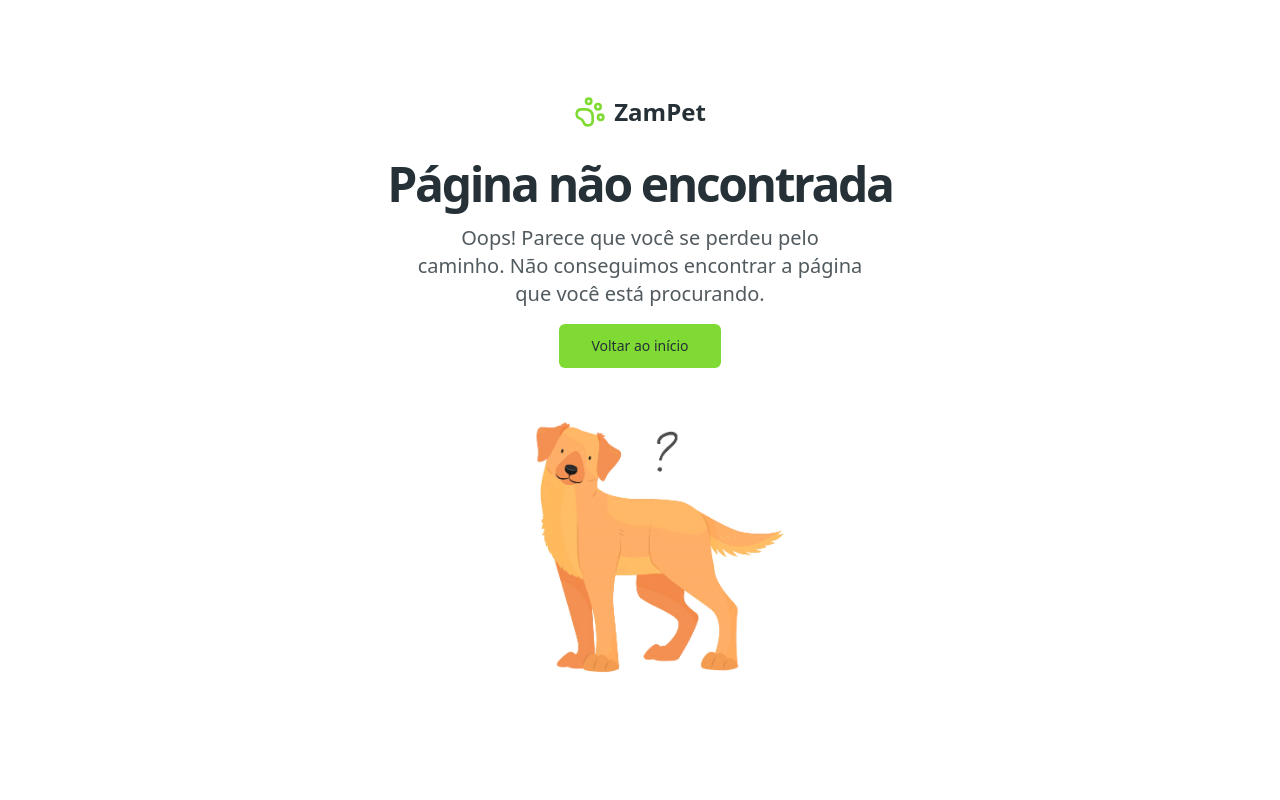
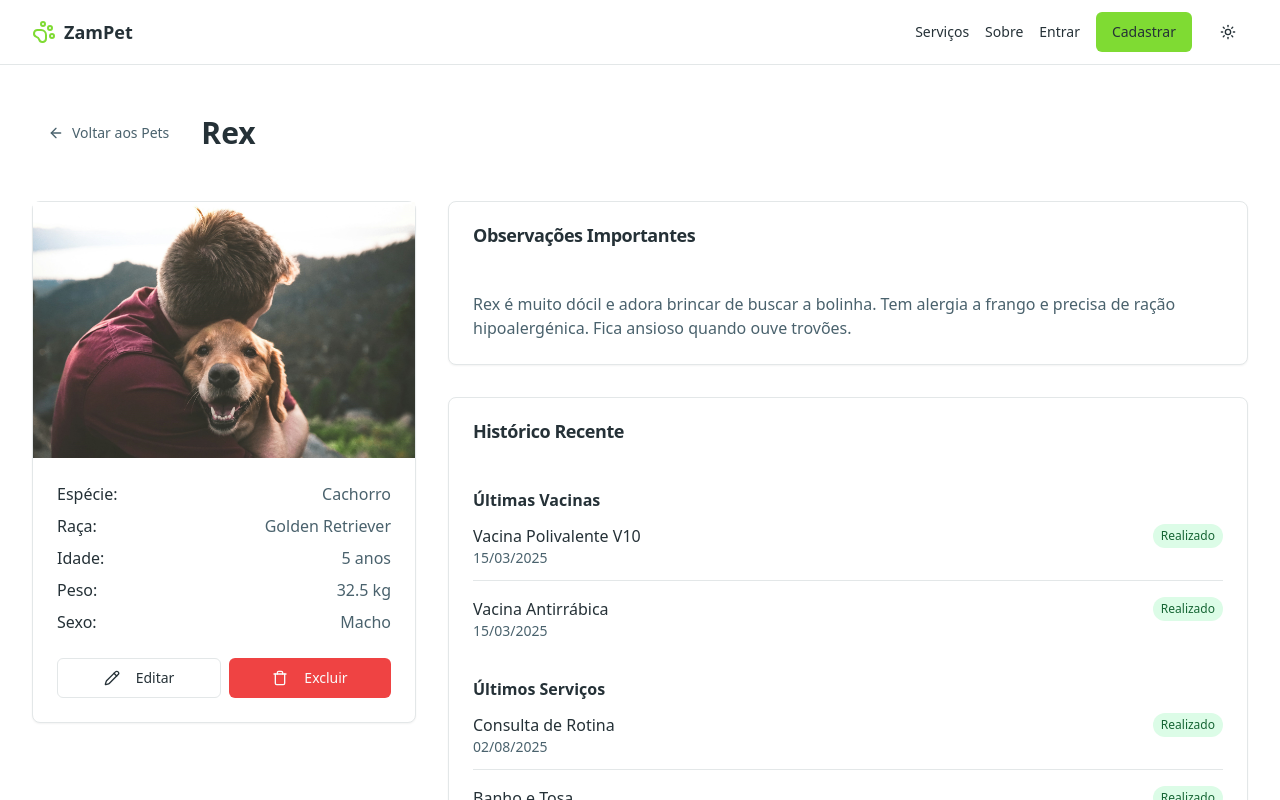
Before and after one commit to Yakkuni/frontPet, a Vue app: page /pets/1 in a window 1280 px wide. Shown: the top 800 px of the page. Built offline with nearby package versions, Linux system fonts and the light colour scheme.

Commit message:
PetDetail

```diff
--- /dev/null
+++ b/src/api/petsService.ts
@@ -0,0 +1,18 @@
+import apiClient from './axios';
+
+export const petsService = {
+  // Busca a lista de todos os pets do usuário logado
+  getAllPets() {
+    return apiClient.get('/v0/pets'); // Ajuste o endpoint se necessário
+  },
+
+  // Busca os detalhes de um pet específico pelo seu ID (UUID)
+  getPetById(petId: string) {
+    return apiClient.get(`/v0/pets/${petId}`); // Ajuste o endpoint se necessário
+  },
+
+  // (Exemplo para o futuro) Adiciona um novo pet
+  createPet(petData: any) {
+    return apiClient.post('/v0/pets', petData);
+  }
+};
--- a/src/features/pets/routes.ts
+++ b/src/features/pets/routes.ts
@@ -1,19 +1,19 @@
 export const petsRoutes = [
   {
-    // Esta será a página principal após o login
     path: '/pets',
     name: 'pets',
-    component: () => import('@/features/pets/views/PetView.vue')
+    component: () => import('@/features/pets/views/PetsView.vue')
   },
-  // Futuramente, as rotas de adicionar e detalhar pets virão aqui
-  // {
-  //   path: '/pets/add',
-  //   name: 'addPet',
-  //   component: () => import('@/features/pets/views/AddPetView.vue')
-  // },
-  // {
-  //   path: '/pets/:id',
-  //   name: 'petDetail',
-  //   component: () => import('@/features/pets/views/PetDetailView.vue')
-  // }
+  // Descomente e ative a rota para os detalhes do pet
+  {
+    path: '/pets/:id',
+    name: 'petDetail',
+    component: () => import('@/features/pets/views/PetDetailView.vue')
+  },
+  {
+    path: '/pets/add',
+    name: 'addPet',
+    // Se você criar uma página separada para adicionar pet, aponte aqui
+    // Por enquanto, o formulário está num modal, então esta rota pode não ser usada
+  },
 ]
--- a/src/features/pets/views/PetDetailView.vue
+++ b/src/features/pets/views/PetDetailView.vue
@@ -0,0 +1,154 @@
+<template>
+  <div>
+    <Navbar />
+    <div class="container mx-auto py-12">
+      <div v-if="isLoading" class="flex justify-center py-20">
+        <p class="text-muted-foreground">A carregar informações do pet...</p>
+      </div>
+
+      <div v-else>
+        <div class="flex items-center mb-12">
+          <Button variant="ghost" as-child class="mr-4">
+            <router-link to="/pets" class="flex items-center text-muted-foreground hover:text-foreground">
+              <ArrowLeftIcon class="w-4 h-4 mr-2" />
+              Voltar aos Pets
+            </router-link>
+          </Button>
+          <h1 class="text-3xl font-bold">{{ pet.name }}</h1>
+        </div>
+
+        <div class="grid grid-cols-1 md:grid-cols-3 gap-8">
+          <div class="md:col-span-1">
+            <Card>
+              <img
+                :src="pet.imageUrl || '/placeholder.jpg'"
+                :alt="pet.name"
+                class="w-full h-64 object-cover"
+              />
+              <CardContent class="p-6">
+                <div class="space-y-2">
+                  <div class="flex justify-between"><span class="font-medium">Espécie:</span> <span class="text-muted-foreground">{{ pet.species }}</span></div>
+                  <div class="flex justify-between"><span class="font-medium">Raça:</span> <span class="text-muted-foreground">{{ pet.breed }}</span></div>
+                  <div class="flex justify-between"><span class="font-medium">Idade:</span> <span class="text-muted-foreground">{{ pet.age }} anos</span></div>
+                  <div class="flex justify-between"><span class="font-medium">Peso:</span> <span class="text-muted-foreground">{{ pet.weight }} kg</span></div>
+                  <div class="flex justify-between"><span class="font-medium">Sexo:</span> <span class="text-muted-foreground">{{ pet.gender === 'male' ? 'Macho' : 'Fêmea' }}</span></div>
+                </div>
+
+                <div class="mt-6 flex space-x-2">
+                  <Button variant="outline" class="flex-1"><PencilIcon class="w-4 h-4 mr-2" /> Editar</Button>
+                  <Button variant="destructive" class="flex-1"><TrashIcon class="w-4 h-4 mr-2" /> Excluir</Button>
+                </div>
+              </CardContent>
+            </Card>
+          </div>
+
+          <div class="md:col-span-2 space-y-8">
+            <Card>
+              <CardHeader>
+                <CardTitle>Observações Importantes</CardTitle>
+              </CardHeader>
+              <CardContent>
+                <p class="text-muted-foreground">{{ pet.notes }}</p>
+              </CardContent>
+            </Card>
+
+            <Card>
+              <CardHeader>
+                <CardTitle>Histórico Recente</CardTitle>
+              </CardHeader>
+              <CardContent class="space-y-6">
+                <div>
+                  <h4 class="font-semibold mb-3">Últimas Vacinas</h4>
+                  <div v-if="latestVaccines.length === 0" class="text-sm text-center py-4 text-muted-foreground">Nenhuma vacina recente.</div>
+                  <div v-else class="space-y-4">
+                    <div v-for="service in latestVaccines" :key="service.name" class="border-b pb-3 last:border-b-0">
+                      <div class="flex justify-between items-start">
+                        <div>
+                          <h3 class="font-medium">{{ service.name }}</h3>
+                          <p class="text-sm text-muted-foreground">{{ service.date }}</p>
+                        </div>
+                        <span :class="service.statusClass" class="px-2 py-1 rounded-full text-xs font-medium">
+                          {{ service.status }}
+                        </span>
+                      </div>
+                    </div>
+                  </div>
+                </div>
+
+                <div>
+                  <h4 class="font-semibold mb-3">Últimos Serviços</h4>
+                  <div v-if="latestOtherServices.length === 0" class="text-sm text-center py-4 text-muted-foreground">Nenhum outro serviço recente.</div>
+                  <div v-else class="space-y-4">
+                    <div v-for="service in latestOtherServices" :key="service.name" class="border-b pb-3 last:border-b-0">
+                      <div class="flex justify-between items-start">
+                        <div>
+                          <h3 class="font-medium">{{ service.name }}</h3>
+                          <p class="text-sm text-muted-foreground">{{ service.date }}</p>
+                        </div>
+                        <span :class="service.statusClass" class="px-2 py-1 rounded-full text-xs font-medium">
+                          {{ service.status }}
+                        </span>
+                      </div>
+                    </div>
+                  </div>
+                </div>
+              </CardContent>
+              <CardFooter class="flex-col sm:flex-row gap-2 sm:justify-center">
+                <Button variant="default" class="w-full sm:w-auto"><Syringe class="w-4 h-4 mr-2" /> Ver todo o histórico de vacinas</Button>
+                <Button class="w-full sm:w-auto bg-blue-600 hover:bg-blue-700 text-white"><ClipboardList class="w-4 h-4 mr-2" /> Ver todos os serviços feitos</Button>
+              </CardFooter>
+            </Card>
+          </div>
+        </div>
+      </div>
+    </div>
+  </div>
+</template>
+
+<script setup lang="ts">
+import { ref, onMounted, computed } from 'vue';
+import Navbar from '@/components/Navbar.vue';
+import Card from '@/components/ui/Card.vue';
+import CardContent from '@/components/ui/CardContent.vue';
+import CardHeader from '@/components/ui/CardHeader.vue';
+import CardTitle from '@/components/ui/CardTitle.vue';
+import CardFooter from '@/components/ui/CardFooter.vue';
+import Button from '@/components/ui/Button.vue';
+import { ArrowLeftIcon, PencilIcon, TrashIcon, Syringe, ClipboardList } from 'lucide-vue-next';
+
+const isLoading = ref(true);
+
+const pet = ref({
+  id: 'mock-123',
+  name: 'Rex',
+  species: 'Cachorro',
+  breed: 'Golden Retriever',
+  age: 5,
+  weight: 32.5,
+  gender: 'male' as const,
+  imageUrl: '/tittle.jpg',
+  notes: 'Rex é muito dócil e adora brincar de buscar a bolinha. Tem alergia a frango e precisa de ração hipoalergénica. Fica ansioso quando ouve trovões.'
+});
+
+const allServices = ref([
+  { name: 'Vacina Polivalente V10', date: '15/03/2025', status: 'Realizado', statusClass: 'bg-green-100 text-green-800', type: 'vaccine' },
+  { name: 'Consulta de Rotina', date: '02/08/2025', status: 'Realizado', statusClass: 'bg-green-100 text-green-800', type: 'service' },
+  { name: 'Banho e Tosa', date: '20/09/2025', status: 'Realizado', statusClass: 'bg-green-100 text-green-800', type: 'service' },
+  { name: 'Vacina Antirrábica', date: '15/03/2025', status: 'Realizado', statusClass: 'bg-green-100 text-green-800', type: 'vaccine' },
+  { name: 'Próxima Vacina (Gripe)', date: '15/03/2026', status: 'Agendado', statusClass: 'bg-blue-100 text-blue-800', type: 'vaccine' },
+]);
+
+const latestVaccines = computed(() =>
+  allServices.value.filter(s => s.type === 'vaccine').slice(0, 2)
+);
+
+const latestOtherServices = computed(() =>
+  allServices.value.filter(s => s.type === 'service').slice(0, 2)
+);
+
+onMounted(() => {
+  setTimeout(() => {
+    isLoading.value = false;
+  }, 500);
+});
+</script>
--- /dev/null
+++ b/src/stores/pets.ts
@@ -0,0 +1,53 @@
+import { defineStore } from 'pinia';
+import { ref } from 'vue';
+import { petsService } from '@/api/petsService';
+
+// Definindo os tipos de dados para o Pet
+export interface Pet {
+  id: string;
+  name: string;
+  species: string;
+  breed: string;
+  age: number;
+  weight: number;
+  gender: 'male' | 'female';
+  imageUrl?: string;
+  notes?: string;
+}
+
+export const usePetsStore = defineStore('pets', () => {
+  const pets = ref<Pet[]>([]);
+  const currentPet = ref<Pet | null>(null);
+  const isLoading = ref(false);
+
+  async function fetchAllPets() {
+    isLoading.value = true;
+    try {
+      const response = await petsService.getAllPets();
+      // Assumindo que a API retorna { data: [...] }
+      pets.value = response.data.data;
+    } catch (error) {
+      console.error("Erro ao buscar pets:", error);
+      pets.value = []; // Limpa a lista em caso de erro
+    } finally {
+      isLoading.value = false;
+    }
+  }
+
+  async function fetchPetById(petId: string) {
+    isLoading.value = true;
+    currentPet.value = null; // Limpa o pet atual antes de buscar
+    try {
+      const response = await petsService.getPetById(petId);
+      // Assumindo que a API retorna { data: {...} }
+      currentPet.value = response.data.data;
+    } catch (error) {
+      console.error(`Erro ao buscar o pet com ID ${petId}:`, error);
+      currentPet.value = null;
+    } finally {
+      isLoading.value = false;
+    }
+  }
+
+  return { pets, currentPet, isLoading, fetchAllPets, fetchPetById };
+});
```
Also changed, not shown: src/features/pets/views/PetsView.vue (renamed from src/features/pets/views/PetView.vue).
